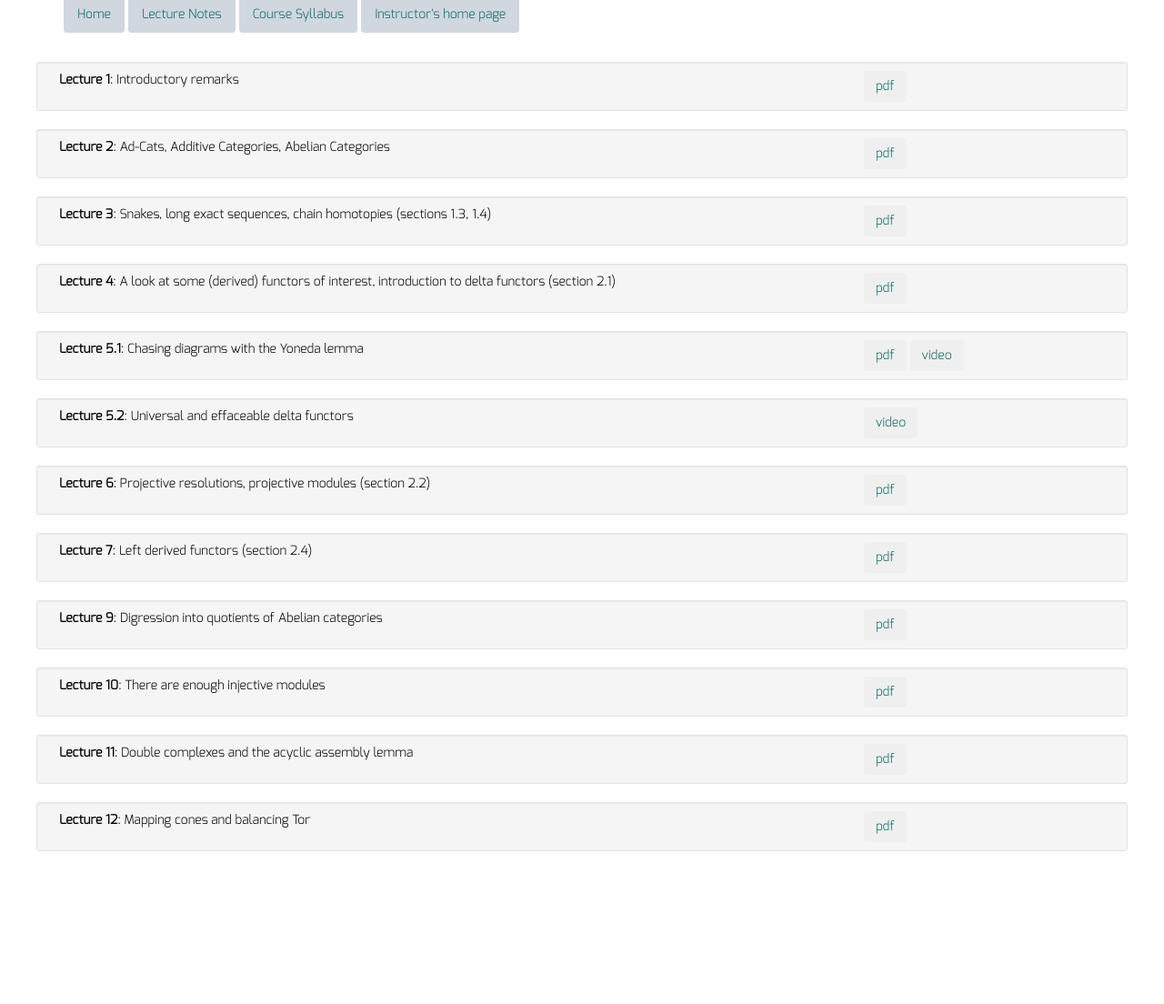
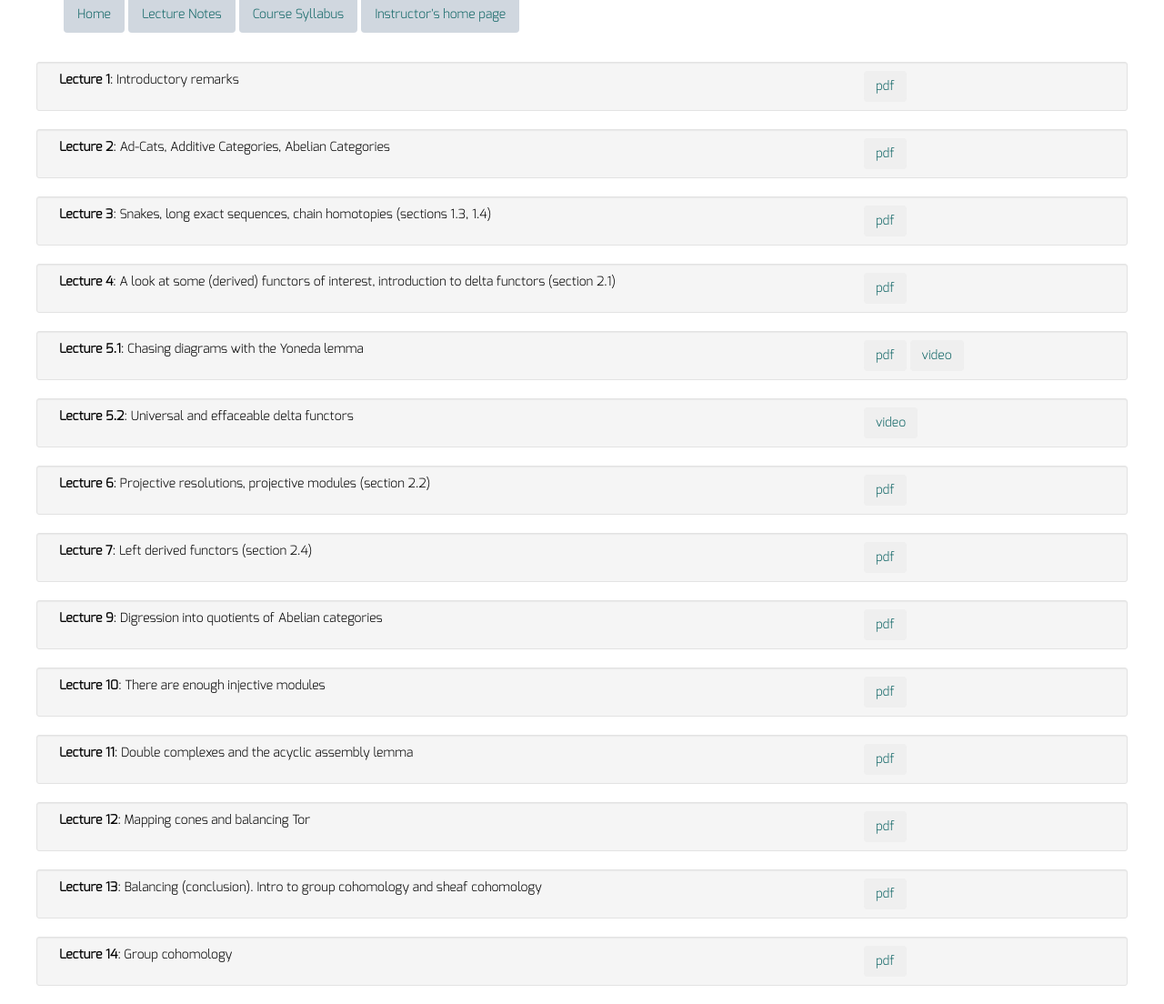
Before and after one commit to dkrashen/probability, a Jekyll site: the page built from lectures/index.html, in a window 1280 px wide, cut to the strip 184-1288 px from the top of the page. Shown: the whole strip at 91% size. Built offline with Jekyll 4.4.1, drawn with Linux system fonts in a browser that asks for light colours; nearby versions of some CDN libraries; before the commit the page ends 1140 px from its top, so only the background shows below that.

Commit message:
add lectures 13, 14

```diff
--- a/_data/lectures.yml
+++ b/_data/lectures.yml
@@ -44,3 +44,12 @@
 - title: "Lecture 12"
   filename: "lecture12.pdf"
   description: "Mapping cones and balancing Tor"
+
+- title: "Lecture 13"
+  filename: "lecture13.pdf"
+  description: "Balancing (conclusion). Intro to group cohomology and sheaf
+  cohomology"
+
+- title: "Lecture 14"
+  filename: "lecture14.pdf"
+  description: "Group cohomology"
```
Also changed, not shown: 2 other files.
